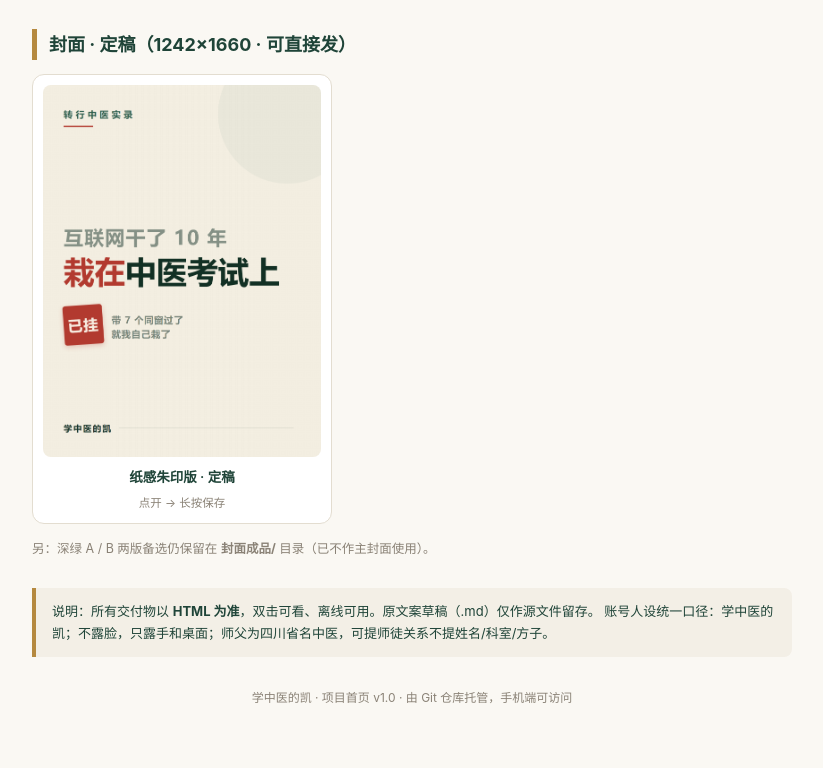
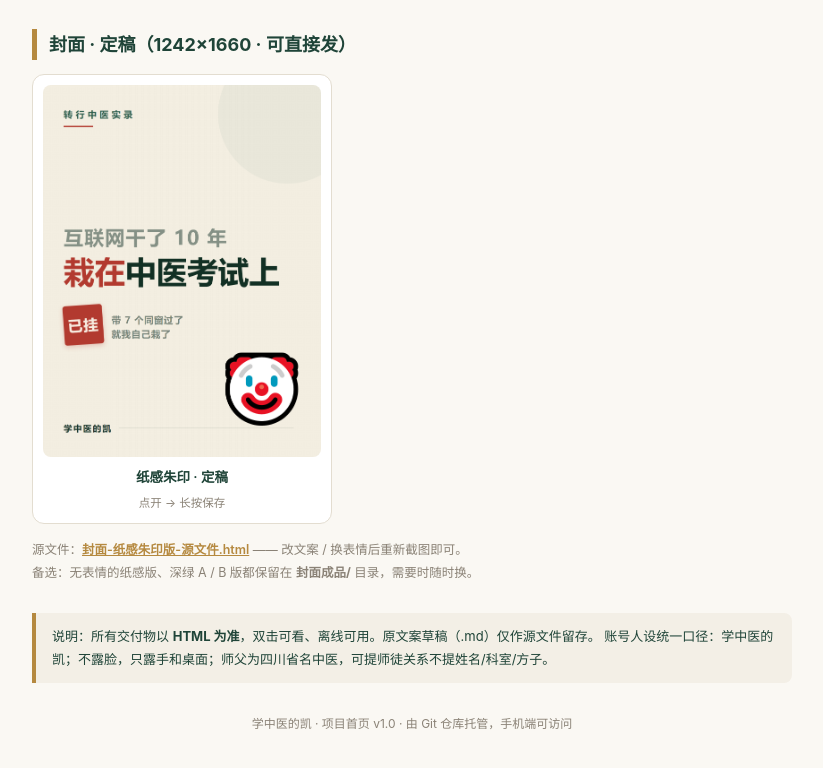
Before and after one commit to xiangziCC/xiaohongshu-tcm-kaige, a plain HTML site: page index.html in a window 1280 px wide. Shown: the part 612-1380 px from the top of the page, without its empty margins (228-1051 px from the left). Drawn offline with Linux system fonts and the light colour scheme.

Commit message:
feat: 封面定稿（纸感朱印 + 小丑表情）+ 源文件入仓

```diff
--- a/index.html
+++ b/index.html
@@ -69,14 +69,16 @@
 
   <h2>封面 · 定稿（1242×1660 · 可直接发）</h2>
   <div class="covergrid">
-    <a class="cv" href="封面成品/封面-互联网干了10年-纸感版.png" target="_blank" rel="noopener">
-      <img src="封面成品/封面-互联网干了10年-纸感版.png" alt="封面定稿：互联网干了 10 年，栽在中医考试上">
-      <div class="cap">纸感朱印版 · 定稿</div>
+    <a class="cv" href="封面成品/封面-互联网干了10年-定稿.png" target="_blank" rel="noopener">
+      <img src="封面成品/封面-互联网干了10年-定稿.png" alt="封面定稿：互联网干了 10 年，栽在中医考试上">
+      <div class="cap">纸感朱印 · 定稿</div>
       <div class="hint">点开 → 长按保存</div>
     </a>
   </div>
-  <div style="margin-top:14px;font-size:12.5px;color:#8a8276;">
-    另：深绿 A / B 两版备选仍保留在 <b>封面成品/</b> 目录（已不作主封面使用）。
+  <div style="margin-top:14px;font-size:12.5px;color:#8a8276;line-height:1.9;">
+    源文件：<a href="封面成品/封面-纸感朱印版-源文件.html" target="_blank" rel="noopener" style="color:#b5893f;font-weight:600;">封面-纸感朱印版-源文件.html</a>
+    —— 改文案 / 换表情后重新截图即可。<br>
+    备选：无表情的纸感版、深绿 A / B 版都保留在 <b>封面成品/</b> 目录，需要时随时换。
   </div>
 
   <div class="note">
```
